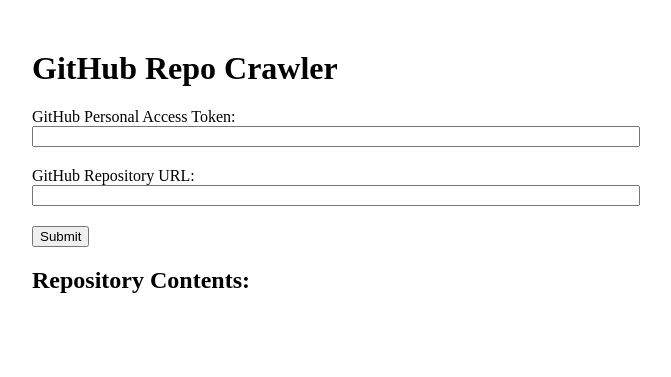
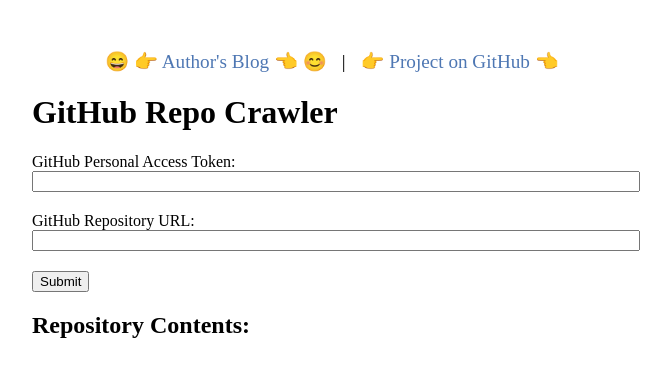
Before and after one commit to Ganzhe2028/CnA, a Flask app: page / in a window 1280 px wide. Shown: the top 377 px of the page, without its empty margins (308-979 px from the left). Run offline with Flask 3, Linux system fonts and the light colour scheme.

Commit message:
新增顶部链接

```diff
--- a/templates/index.html
+++ b/templates/index.html
@@ -68,6 +68,15 @@
             border-radius: 4px;
             overflow-x: auto;
         }
+        a {
+            color: #4e77b3;
+            text-decoration: none;
+        }
+        div#top{
+            /* text-align: center; */
+            display: flex;
+            font-size: larger;
+        }
     </style>
     <script>
         function toggleContent() {
@@ -98,6 +107,11 @@
 </head>
 <body>
     <div style="width: 600px; margin: 50px auto;">
+        <div id="top">
+            <a href="https://www.ganzhe.site" style="margin-left: auto; margin-right: 15px;">😄 👉 Author's Blog 👈 😊</a>
+            <p style="margin: 0; margin-top: 1px;">|</p>
+            <a href="https://github.com/Ganzhe2028/CnA" style="margin-right: auto; margin-left: 15px;">👉 Project on GitHub 👈</a>
+        </div>
         <h1>GitHub Repo Crawler</h1>
         <form method="post">
             <div>
```
